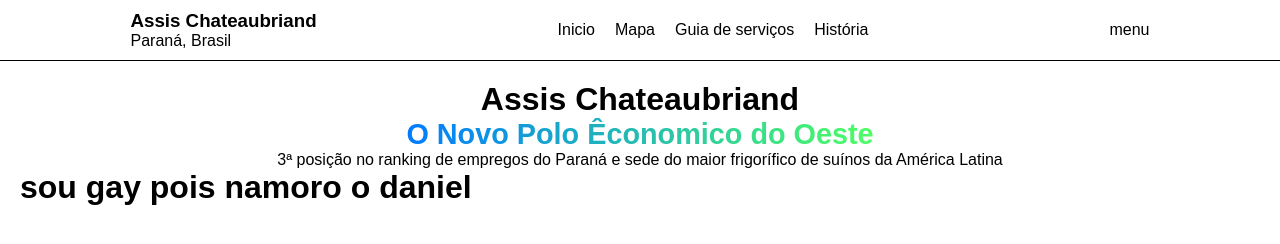
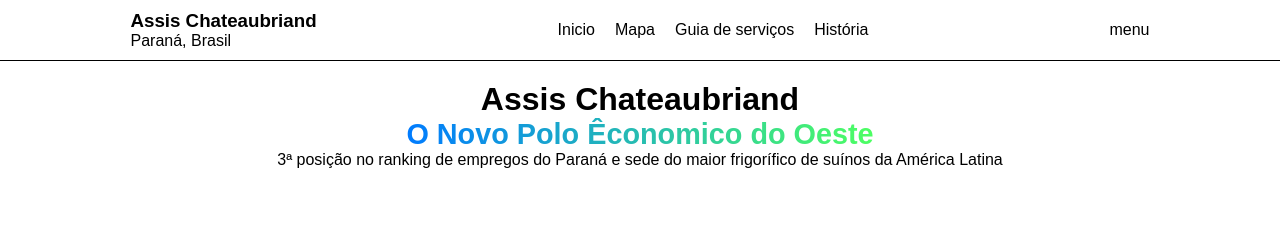
Before and after one commit to LuizNervous/PFCgugugaga, a plain HTML site: page index.html in a window 1280 px wide. Drawn offline with Linux system fonts and the light colour scheme.

Commit message:
nao sou mais gay

```diff
--- a/index.html
+++ b/index.html
@@ -31,7 +31,7 @@
             <h2 class="h2colorido">O Novo Polo Êconomico do Oeste</h2>
             <p>3ª posição no ranking de empregos do Paraná e sede do maior frigorífico de suínos da América Latina</p>
         </div>
-        <h1>sou gay pois namoro o daniel</h1>
+
     </main>
     <footer></footer>
 </body>
```
